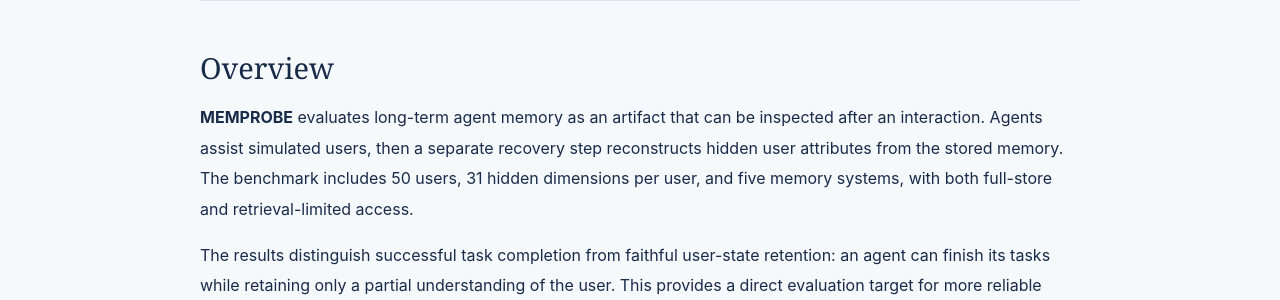
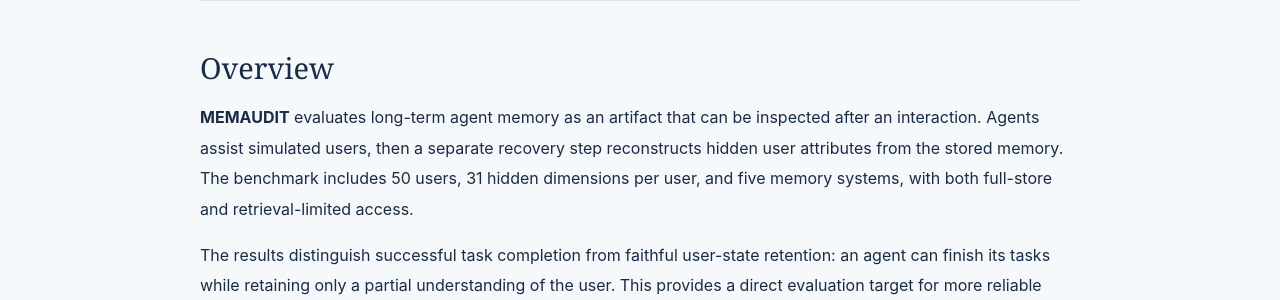
Before and after one commit to sora1998/sora1998.github.io, a Jekyll site: the page built from _publications/2026-06-23-memprobe.md, in a window 1280 px wide and 1176 px high. Shown: the part 507-807 px from the top of the window. Built offline with Jekyll 4.4.1, drawn with Linux system fonts in a browser that asks for light colours.

Commit message:
Use MEMAUDIT consistently in project descriptions

```diff
--- a/_data/news.yml
+++ b/_data/news.yml
@@ -14,7 +14,7 @@
 - date: "2026-06-23"
   label: Preprint
   text: >-
-    Introducing **MEMPROBE**, our benchmark for measuring what AI agents
+    Introducing **MEMAUDIT**, our benchmark for measuring what AI agents
     actually remember about their users across interactions.
   url: "https://arxiv.org/abs/2606.24595"
 
--- a/_publications/2026-06-23-memprobe.md
+++ b/_publications/2026-06-23-memprobe.md
@@ -7,7 +7,7 @@ date: 2026-06-23
 venue: "arXiv 2026 · Preprint"
 paperurl: "https://arxiv.org/abs/2606.24595"
 codeurl: "https://github.com/sora1998/MEMAUDIT-bench"
-short_title: "MEMPROBE"
+short_title: "MEMAUDIT"
 summary: "A benchmark that audits what an agent's long-term memory actually retains about its users."
 topic: "AI Agents"
 selected: true
@@ -26,7 +26,7 @@ authors:
 
 ### Overview
 
-**MEMPROBE** evaluates long-term agent memory as an artifact that can be inspected after an interaction. Agents assist simulated users, then a separate recovery step reconstructs hidden user attributes from the stored memory. The benchmark includes 50 users, 31 hidden dimensions per user, and five memory systems, with both full-store and retrieval-limited access.
+**MEMAUDIT** evaluates long-term agent memory as an artifact that can be inspected after an interaction. Agents assist simulated users, then a separate recovery step reconstructs hidden user attributes from the stored memory. The benchmark includes 50 users, 31 hidden dimensions per user, and five memory systems, with both full-store and retrieval-limited access.
 
 The results distinguish successful task completion from faithful user-state retention: an agent can finish its tasks while retaining only a partial understanding of the user. This provides a direct evaluation target for more reliable personalized agents.
 
```
